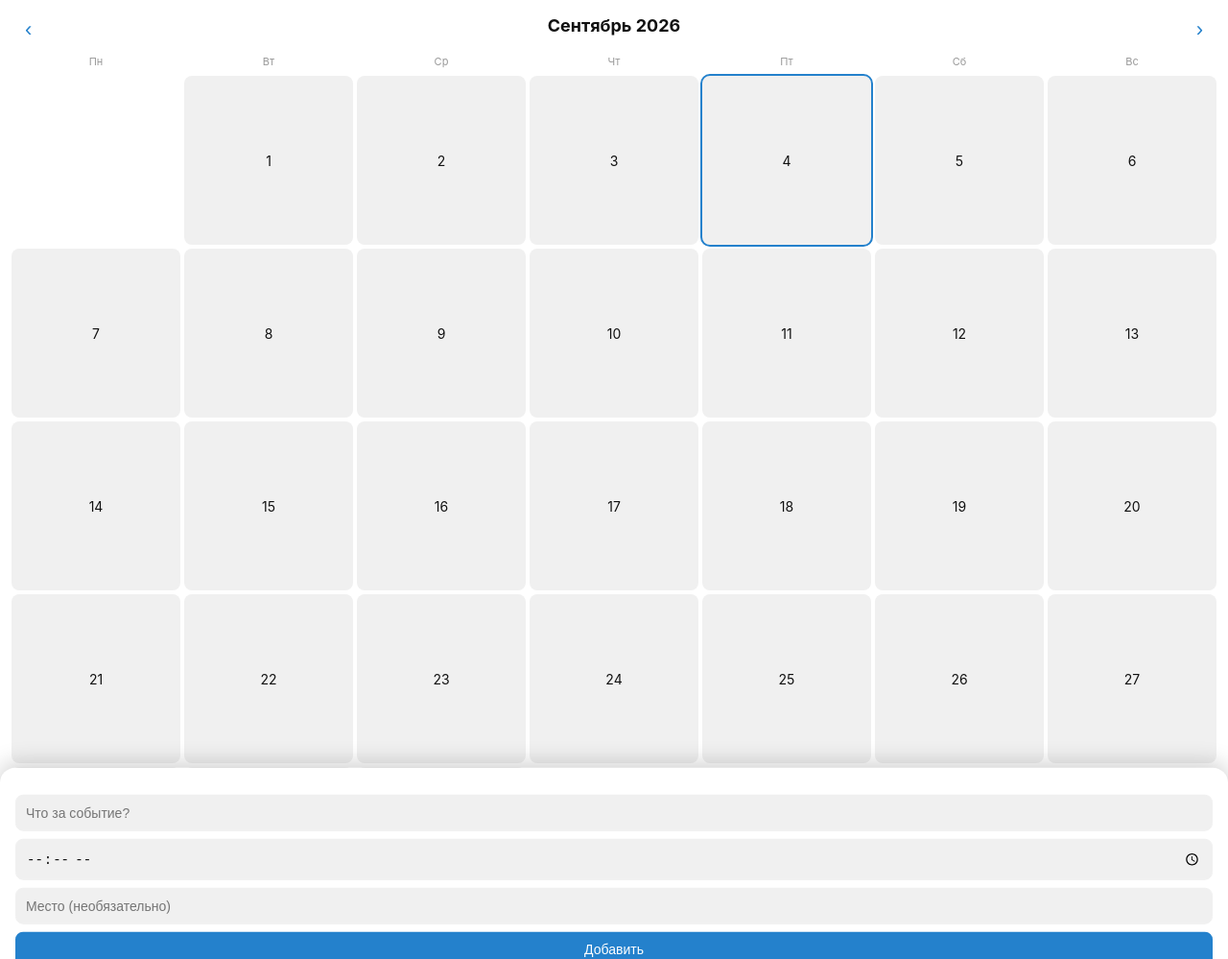
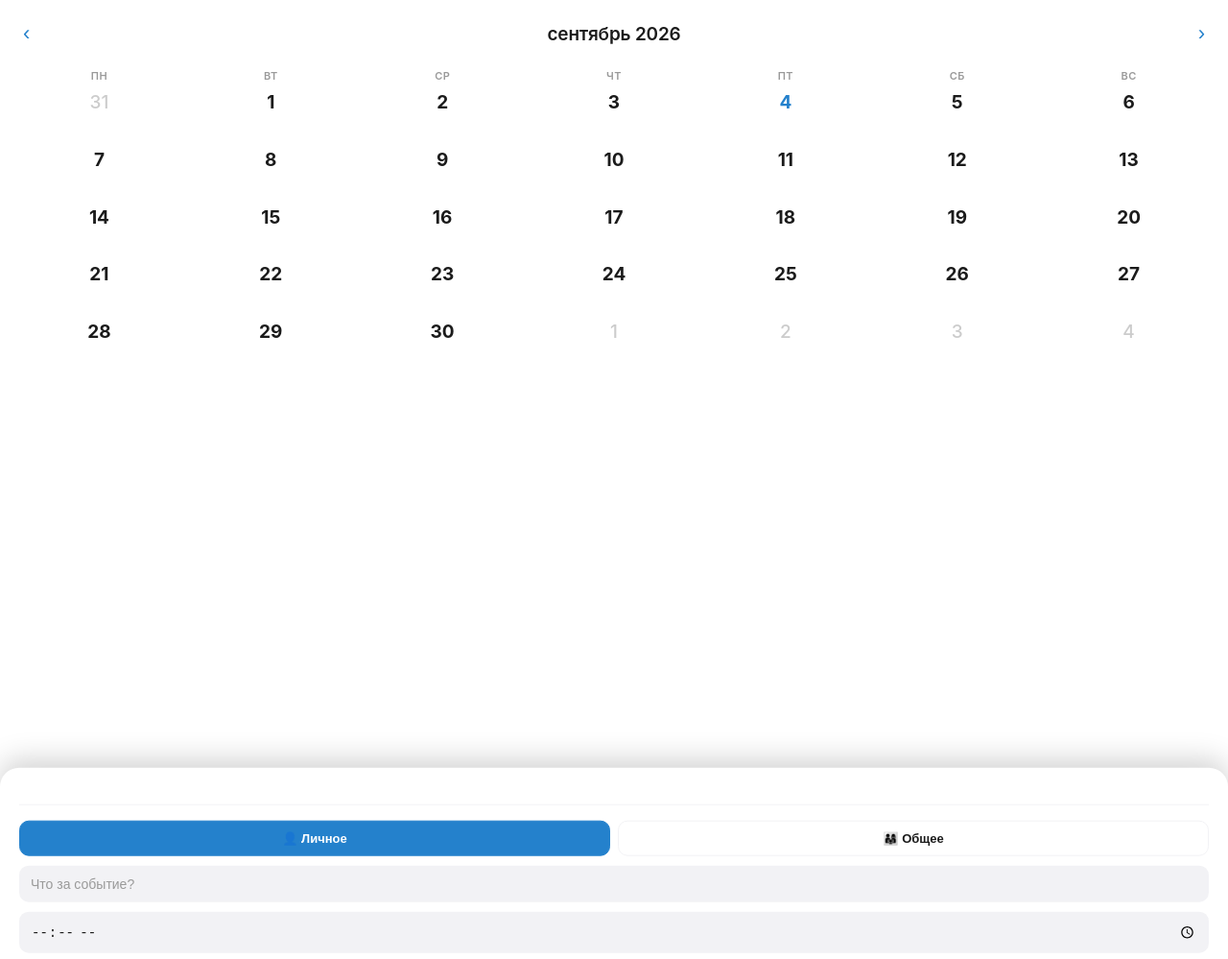
Before and after one commit to stckwzrd/6f9bc81e9e07, a plain HTML site: page index.html in a window 1280 px wide. Shown: the whole page at 96% size. After the commit the page ends 800 px from the top, so only its background shows below. Drawn offline with Linux system fonts and the light colour scheme.

Commit message:
fluent-style redesign, personal/shared marking

```diff
--- a/index.html
+++ b/index.html
@@ -9,77 +9,114 @@
 <style>
   :root {
     --bg: var(--tg-theme-bg-color, #ffffff);
-    --text: var(--tg-theme-text-color, #111111);
-    --hint: var(--tg-theme-hint-color, #999999);
+    --text: var(--tg-theme-text-color, #1b1b1b);
+    --hint: var(--tg-theme-hint-color, #9a9a9a);
     --link: var(--tg-theme-link-color, #2481cc);
     --button: var(--tg-theme-button-color, #2481cc);
     --button-text: var(--tg-theme-button-text-color, #ffffff);
-    --secondary-bg: var(--tg-theme-secondary-bg-color, #f0f0f0);
+    --secondary-bg: var(--tg-theme-secondary-bg-color, #f2f2f5);
   }
-  * { box-sizing: border-box; }
+  * { box-sizing: border-box; -webkit-tap-highlight-color: transparent; }
   body {
-    margin: 0; padding: 12px 12px 24px;
+    margin: 0; padding: 18px 14px 28px;
     background: var(--bg); color: var(--text);
-    font-family: -apple-system, BlinkMacSystemFont, "Segoe UI", Roboto, sans-serif;
+    font-family: -apple-system, BlinkMacSystemFont, "Segoe UI Variable", "Segoe UI", Roboto, sans-serif;
   }
-  h1 { font-size: 18px; text-align: center; margin: 4px 0 12px; text-transform: capitalize; }
-  .nav { display: flex; justify-content: space-between; align-items: center; margin-bottom: 8px; }
-  .nav button {
-    background: none; border: none; color: var(--link); font-size: 22px; padding: 4px 14px; cursor: pointer;
+
+  /* -- шапка: заголовок + переключение месяца, минимализм в духе Fluent -- */
+  .topbar { display: flex; align-items: center; justify-content: space-between; margin-bottom: 20px; }
+  .topbar h1 { font-size: 19px; font-weight: 600; margin: 0; letter-spacing: -0.2px; }
+  .nav-btn {
+    background: none; border: none; color: var(--link); font-size: 22px; line-height: 1;
+    padding: 6px 10px; cursor: pointer; border-radius: 8px;
   }
-  .grid { display: grid; grid-template-columns: repeat(7, 1fr); gap: 4px; }
-  .dow { text-align: center; font-size: 11px; color: var(--hint); padding-bottom: 4px; }
+  .nav-btn:active { background: var(--secondary-bg); }
+
+  /* -- сетка месяца: без рамок и заливки ячеек, крупные цифры -- */
+  .weekdays { display: grid; grid-template-columns: repeat(7, 1fr); margin-bottom: 6px; }
+  .weekdays span {
+    text-align: center; font-size: 11px; font-weight: 600; color: var(--hint);
+    text-transform: uppercase; letter-spacing: 0.4px;
+  }
+  .grid { display: grid; grid-template-columns: repeat(7, 1fr); row-gap: 14px; }
   .day {
-    aspect-ratio: 1; display: flex; flex-direction: column; align-items: center; justify-content: center;
-    border-radius: 8px; font-size: 14px; position: relative; cursor: pointer; background: var(--secondary-bg);
+    display: flex; flex-direction: column; align-items: center; justify-content: flex-start;
+    cursor: pointer; padding: 4px 0; min-height: 44px; border-radius: 10px;
   }
-  .day.empty { visibility: hidden; }
-  .day.today { outline: 2px solid var(--link); }
-  .day .dot-row { display: flex; gap: 2px; position: absolute; bottom: 5px; }
-  .dot { width: 5px; height: 5px; border-radius: 50%; }
-  .dot.appt { background: #2481cc; }
-  .dot.date { background: #e0982f; }
+  .day.outside { cursor: default; }
+  .day .num { font-size: 19px; font-weight: 700; color: var(--text); line-height: 1.2; }
+  .day.outside .num { color: var(--hint); opacity: 0.5; font-weight: 500; }
+  .day.today .num { color: var(--link); }
+  .day.selected { background: var(--secondary-bg); }
+  .day.selected .num { color: var(--link); }
+  .day .meta { display: flex; align-items: center; gap: 4px; margin-top: 3px; min-height: 12px; }
+  .day .count { font-size: 11px; color: var(--hint); font-weight: 500; }
+  .day.selected .count { color: var(--link); }
+  .shared-dot { width: 5px; height: 5px; border-radius: 50%; background: var(--link); }
+
+  /* -- нижняя панель дня: крупная дата, список без рамок -- */
+  .backdrop {
+    position: fixed; inset: 0; background: rgba(0,0,0,.35); opacity: 0; pointer-events: none;
+    transition: opacity .2s; z-index: 1;
+  }
+  .backdrop.open { opacity: 1; pointer-events: auto; }
   .panel {
     position: fixed; left: 0; right: 0; bottom: 0; background: var(--bg);
-    border-radius: 16px 16px 0 0; padding: 16px; box-shadow: 0 -4px 24px rgba(0,0,0,.2);
-    transform: translateY(100%); transition: transform .2s ease; max-height: 72vh; overflow-y: auto;
+    border-radius: 20px 20px 0 0; padding: 22px 20px 20px; box-shadow: 0 -8px 30px rgba(0,0,0,.18);
+    transform: translateY(100%); transition: transform .22s ease; max-height: 78vh; overflow-y: auto;
     z-index: 2;
   }
   .panel.open { transform: translateY(0); }
-  .panel h2 { margin: 0 0 8px; font-size: 16px; text-transform: capitalize; }
-  .event { padding: 8px 0; border-bottom: 1px solid var(--secondary-bg); font-size: 14px; }
-  .event .time { color: var(--hint); font-size: 12px; }
-  .empty-hint { color: var(--hint); font-size: 13px; padding: 8px 0; }
-  form { margin-top: 12px; display: flex; flex-direction: column; gap: 8px; }
+  .panel-weekday { font-size: 14px; color: var(--hint); font-weight: 500; text-transform: capitalize; }
+  .panel-day { font-size: 27px; font-weight: 800; margin-top: 2px; letter-spacing: -0.3px; text-transform: capitalize; }
+
+  .event-row { display: flex; gap: 14px; padding: 12px 0; }
+  .event-time { width: 46px; flex-shrink: 0; color: var(--hint); font-size: 13px; font-weight: 600; padding-top: 2px; }
+  .event-body { flex: 1; min-width: 0; }
+  .event-title { font-size: 15px; font-weight: 600; }
+  .event-place { color: var(--hint); font-weight: 400; }
+  .event-meta { font-size: 12px; color: var(--hint); margin-top: 2px; }
+  .event-meta.shared { color: var(--link); }
+  .empty-hint { color: var(--hint); font-size: 13px; padding: 10px 0 4px; }
+
+  /* -- форма добавления -- */
+  form { margin-top: 16px; padding-top: 16px; border-top: 1px solid var(--secondary-bg); display: flex; flex-direction: column; gap: 10px; }
+  .scope-toggle { display: flex; gap: 8px; }
+  .scope-btn {
+    flex: 1; padding: 10px; border-radius: 10px; border: 1.5px solid var(--secondary-bg);
+    background: transparent; color: var(--text); font-size: 13px; font-weight: 600; cursor: pointer;
+  }
+  .scope-btn.active { background: var(--link); border-color: var(--link); color: var(--button-text); }
   input {
-    padding: 10px; border-radius: 8px; border: 1px solid var(--secondary-bg);
+    padding: 11px 12px; border-radius: 10px; border: none;
     background: var(--secondary-bg); color: var(--text); font-size: 14px; width: 100%;
   }
+  input::placeholder { color: var(--hint); }
   button.submit {
-    padding: 10px; border-radius: 8px; border: none; background: var(--button); color: var(--button-text);
-    font-size: 14px; cursor: pointer;
+    padding: 12px; border-radius: 10px; border: none; background: var(--button); color: var(--button-text);
+    font-size: 15px; font-weight: 600; cursor: pointer;
   }
-  .backdrop {
-    position: fixed; inset: 0; background: rgba(0,0,0,.4); opacity: 0; pointer-events: none;
-    transition: opacity .2s; z-index: 1;
-  }
-  .backdrop.open { opacity: 1; pointer-events: auto; }
 </style>
 </head>
 <body>
-  <div class="nav">
-    <button id="prev" aria-label="Предыдущий месяц">‹</button>
+  <div class="topbar">
+    <button class="nav-btn" id="prev" aria-label="Предыдущий месяц">‹</button>
     <h1 id="title"></h1>
-    <button id="next" aria-label="Следующий месяц">›</button>
+    <button class="nav-btn" id="next" aria-label="Следующий месяц">›</button>
   </div>
-  <div class="grid" id="dow-row"></div>
-  <div class="grid" id="grid" style="margin-top:4px"></div>
+  <div class="weekdays" id="dow-row"></div>
+  <div class="grid" id="grid"></div>
 
   <div class="backdrop" id="backdrop"></div>
   <div class="panel" id="panel">
-    <h2 id="panel-date"></h2>
+    <div class="panel-weekday" id="panel-weekday"></div>
+    <div class="panel-day" id="panel-day"></div>
     <div id="panel-events"></div>
     <form id="add-form">
+      <div class="scope-toggle">
+        <button type="button" class="scope-btn active" data-shared="0">👤 Личное</button>
+        <button type="button" class="scope-btn" data-shared="1">👨‍👩‍👧 Общее</button>
+      </div>
       <input type="text" id="f-title" placeholder="Что за событие?" required maxlength="200">
       <input type="time" id="f-time">
       <input type="text" id="f-place" placeholder="Место (необязательно)" maxlength="300">
@@ -93,6 +130,7 @@ if (tg) { tg.ready(); tg.expand(); }
 
 const DOW = ["Пн","Вт","Ср","Чт","Пт","Сб","Вс"];
 const MONTHS = ["январь","февраль","март","апрель","май","июнь","июль","август","сентябрь","октябрь","ноябрь","декабрь"];
+const WEEKDAY_FULL = ["понедельник","вторник","среда","четверг","пятница","суббота","воскресенье"];
 
 function b64urlDecode(s) {
   s = s.replace(/-/g, '+').replace(/_/g, '/');
@@ -105,18 +143,19 @@ function parseData() {
   const raw = params.get('d');
   if (!raw) return {};
   try {
-    const json = decodeURIComponent(escape(b64urlDecode(raw)));
-    return JSON.parse(json);
+    return JSON.parse(decodeURIComponent(escape(b64urlDecode(raw))));
   } catch (e) {
     return {};
   }
 }
 
-// events: { "2026-09-14": [{title, time, place, kind}], ... }
+// events: { "2026-09-14": [{title, time, place, kind, shared, owner}], ... }
 const events = parseData();
 
 let current = new Date();
 current.setDate(1);
+let selectedKey = null;
+let sharedChoice = 0;
 
 function dayKey(y, m, d) {
   return `${y}-${String(m + 1).padStart(2, '0')}-${String(d).padStart(2, '0')}`;
@@ -129,60 +168,109 @@ function escapeHtml(s) {
 function render() {
   const y = current.getFullYear(), m = current.getMonth();
   document.getElementById('title').textContent = `${MONTHS[m]} ${y}`;
-
-  document.getElementById('dow-row').innerHTML = DOW.map(d => `<div class="dow">${d}</div>`).join('');
+  document.getElementById('dow-row').innerHTML = DOW.map(d => `<span>${d}</span>`).join('');
 
   const grid = document.getElementById('grid');
   grid.innerHTML = '';
   const firstDow = (new Date(y, m, 1).getDay() + 6) % 7; // понедельник = 0
   const daysInMonth = new Date(y, m + 1, 0).getDate();
+  const daysInPrevMonth = new Date(y, m, 0).getDate();
   const now = new Date();
   const todayKey = dayKey(now.getFullYear(), now.getMonth(), now.getDate());
 
-  for (let i = 0; i < firstDow; i++) {
-    grid.insertAdjacentHTML('beforeend', '<div class="day empty"></div>');
+  const cells = [];
+  for (let i = firstDow; i > 0; i--) {
+    cells.push({ num: daysInPrevMonth - i + 1, outside: true });
   }
   for (let d = 1; d <= daysInMonth; d++) {
-    const k = dayKey(y, m, d);
-    const dayEvents = events[k] || [];
-    const hasAppt = dayEvents.some(e => e.kind !== 'date');
-    const hasDate = dayEvents.some(e => e.kind === 'date');
+    cells.push({ num: d, outside: false, key: dayKey(y, m, d) });
+  }
+  let nextDay = 1;
+  while (cells.length % 7 !== 0) {
+    cells.push({ num: nextDay++, outside: true });
+  }
+
+  for (const cell of cells) {
+    if (cell.outside) {
+      grid.insertAdjacentHTML('beforeend', `<div class="day outside"><span class="num">${cell.num}</span></div>`);
+      continue;
+    }
+    const dayEvents = events[cell.key] || [];
     const cls = ['day'];
-    if (k === todayKey) cls.push('today');
-    const dots = [];
-    if (hasAppt) dots.push('<span class="dot appt"></span>');
-    if (hasDate) dots.push('<span class="dot date"></span>');
+    if (cell.key === todayKey) cls.push('today');
+    if (cell.key === selectedKey) cls.push('selected');
+    const hasShared = dayEvents.some(e => e.shared);
+    const countHtml = dayEvents.length
+      ? `<span class="count">${dayEvents.length}</span>${hasShared ? '<span class="shared-dot"></span>' : ''}`
+      : '';
     grid.insertAdjacentHTML(
       'beforeend',
-      `<div class="${cls.join(' ')}" data-key="${k}"><span>${d}</span><span class="dot-row">${dots.join('')}</span></div>`
+      `<div class="${cls.join(' ')}" data-key="${cell.key}">
+         <span class="num">${cell.num}</span>
+         <span class="meta">${countHtml}</span>
+       </div>`
     );
   }
 
-  grid.querySelectorAll('.day:not(.empty)').forEach(el => {
+  grid.querySelectorAll('.day:not(.outside)').forEach(el => {
     el.addEventListener('click', () => openDay(el.dataset.key));
   });
 }
 
 function openDay(k) {
+  selectedKey = k;
   document.getElementById('add-form').dataset.key = k;
   const [y, m, d] = k.split('-').map(Number);
-  document.getElementById('panel-date').textContent = `${d} ${MONTHS[m - 1]}`;
+  const weekday = WEEKDAY_FULL[(new Date(y, m - 1, d).getDay() + 6) % 7];
+  document.getElementById('panel-weekday').textContent = weekday;
+  document.getElementById('panel-day').textContent = `${d} ${MONTHS[m - 1]}`;
+
   const list = document.getElementById('panel-events');
   const dayEvents = (events[k] || []).slice().sort((a, b) => (a.time || '99:99').localeCompare(b.time || '99:99'));
   list.innerHTML = dayEvents.length
-    ? dayEvents.map(e => `<div class="event">${e.time ? `<span class="time">${e.time}</span> ` : ''}${escapeHtml(e.title)}${e.place ? ` · ${escapeHtml(e.place)}` : ''}</div>`).join('')
+    ? dayEvents.map(e => {
+        const icon = e.kind === 'date' ? '🎂' : '🗓';
+        const scope = e.shared ? '👨‍👩‍👧 Общее' : '👤 Личное';
+        const owner = e.owner ? ` · от ${escapeHtml(e.owner)}` : '';
+        const place = e.place ? ` <span class="event-place">· ${escapeHtml(e.place)}</span>` : '';
+        return `
+          <div class="event-row">
+            <div class="event-time">${e.time || ''}</div>
+            <div class="event-body">
+              <div class="event-title">${icon} ${escapeHtml(e.title)}${place}</div>
+              <div class="event-meta ${e.shared ? 'shared' : ''}">${scope}${owner}</div>
+            </div>
+          </div>`;
+      }).join('')
     : '<div class="empty-hint">Пока ничего не запланировано</div>';
+
   document.getElementById('f-title').value = '';
   document.getElementById('f-time').value = '';
   document.getElementById('f-place').value = '';
+  setScope(0);
+
   document.getElementById('panel').classList.add('open');
   document.getElementById('backdrop').classList.add('open');
+  render();
 }
 
 function closePanel() {
   document.getElementById('panel').classList.remove('open');
   document.getElementById('backdrop').classList.remove('open');
+  selectedKey = null;
+  render();
 }
+
+function setScope(shared) {
+  sharedChoice = shared;
+  document.querySelectorAll('.scope-btn').forEach(btn => {
+    btn.classList.toggle('active', Number(btn.dataset.shared) === shared);
+  });
+}
+
+document.querySelectorAll('.scope-btn').forEach(btn => {
+  btn.addEventListener('click', () => setScope(Number(btn.dataset.shared)));
+});
 
 document.getElementById('backdrop').addEventListener('click', closePanel);
 document.getElementById('prev').addEventListener('click', () => { current.setMonth(current.getMonth() - 1); render(); });
@@ -195,7 +283,7 @@ document.getElementById('add-form').addEventListener('submit', (e) => {
   const time = document.getElementById('f-time').value || null;
   const place = document.getElementById('f-place').value.trim() || null;
   if (!title) return;
-  const payload = { date: k, title, time, place };
+  const payload = { date: k, title, time, place, shared: sharedChoice };
   if (tg && tg.sendData) {
     tg.sendData(JSON.stringify(payload));
   } else {
```
